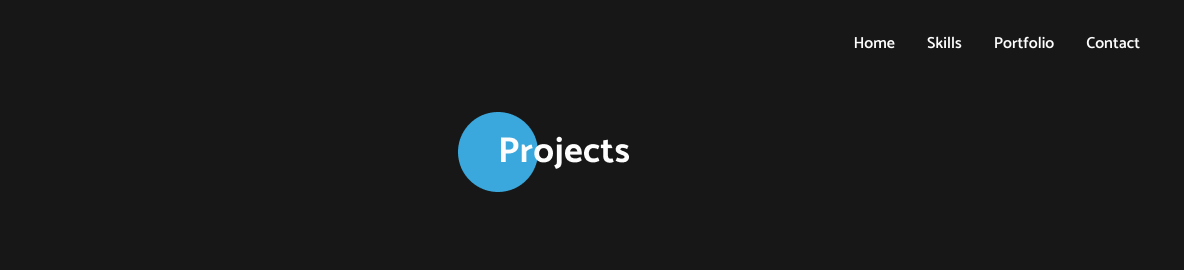
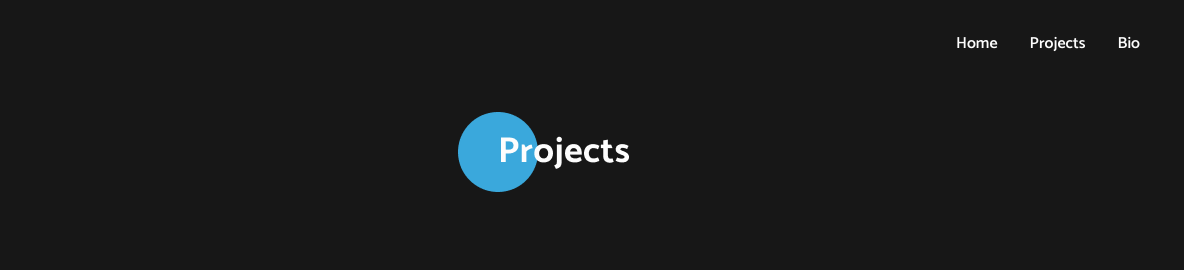
Before and after one commit to Mgkusumaputra/Personal-Website, a website: page project/index.html in a window 1280 px wide. Shown: the top 270 px of the page, 96-1280 px from the left. Drawn offline with Linux system fonts and the light colour scheme.

Commit message:
fix: Navbar in project page

```diff
--- a/project/index.html
+++ b/project/index.html
@@ -44,7 +44,7 @@
         <nav class="fixed w-full overflow-y-hidden bg-black top-0 px-11 py-5 z-30">
             <div class="container flex flex-wrap justify-between items-center mx-auto">
                 <!-- Website Logo -->
-                <a href="#" class="flex items-center">
+                <a href="/" class="flex items-center">
                     <img class="h-12 w-12" src="../public/img/Avatar Logo.png" alt="" />
                 </a>
                 <!-- Mobile Menu Button -->
@@ -80,7 +80,7 @@
                     <ul class="flex flex-col mt-4 md:flex-row md:space-x-8 md:mt-0 md:font-semibold text-base">
                         <li>
                             <a
-                                href="#"
+                                href="/"
                                 class="block py-2 pr-4 pl-3 text-white bg-primary-500 hover:text-primary-400 rounded md:bg-transparent md:hover:text-primary-500 md:p-0"
                                 aria-current="page"
                                 >Home</a
@@ -88,23 +88,16 @@
                         </li>
                         <li>
                             <a
-                                href="#skills"
+                                href="../project/index.html"
                                 class="block py-2 pr-4 pl-3 text-white hover:bg-primary-400 hover:text-black rounded md:hover:bg-transparent md:border-0 md:hover:text-primary-500 md:p-0"
-                                >Skills</a
+                                >Projects</a
                             >
                         </li>
                         <li>
                             <a
-                                href="#portfolio"
+                                href="../bio.html"
                                 class="block py-2 pr-4 pl-3 text-white hover:bg-primary-400 hover:text-black rounded md:hover:bg-transparent md:border-0 md:hover:text-primary-500 md:p-0"
-                                >Portfolio</a
-                            >
-                        </li>
-                        <li>
-                            <a
-                                href="#contact"
-                                class="block py-2 pr-4 pl-3 text-white hover:bg-primary-400 hover:text-black rounded md:hover:bg-transparent md:border-0 md:hover:text-primary-500 md:p-0"
-                                >Contact</a
+                                >Bio</a
                             >
                         </li>
                     </ul>
```
Also changed, not shown: project/birdy-music-bot.html (+1 -1 lines), project/birdy-music-web.html (+1 -1 lines), project/social-media-link.html (+1 -1 lines), project/template.html (+1 -1 lines).
